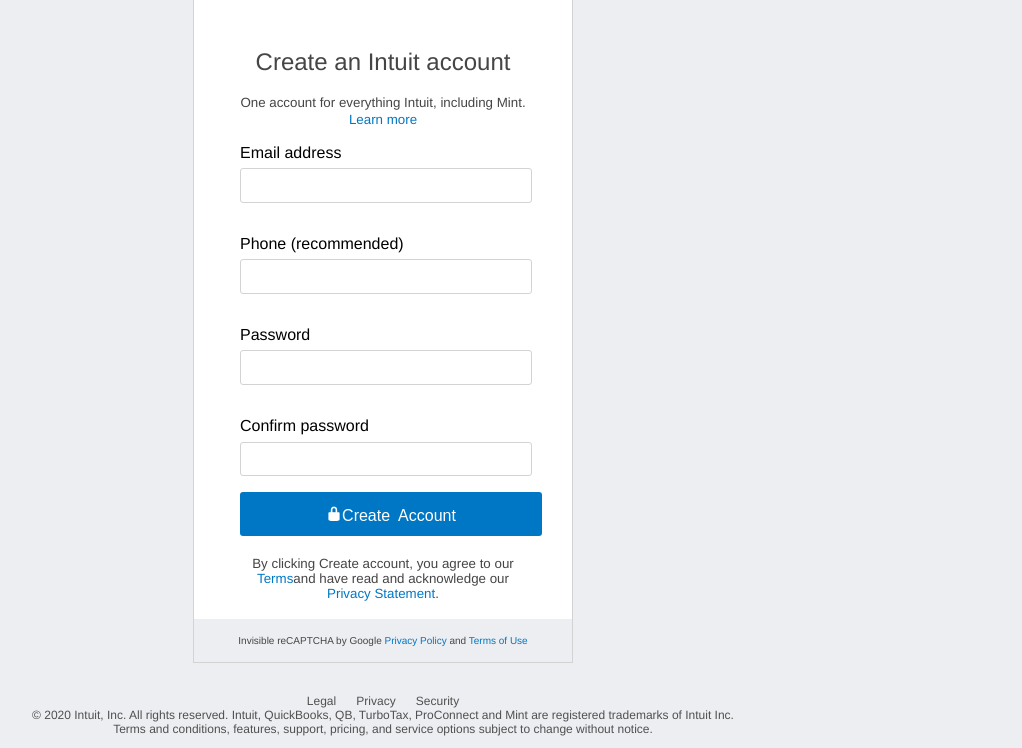
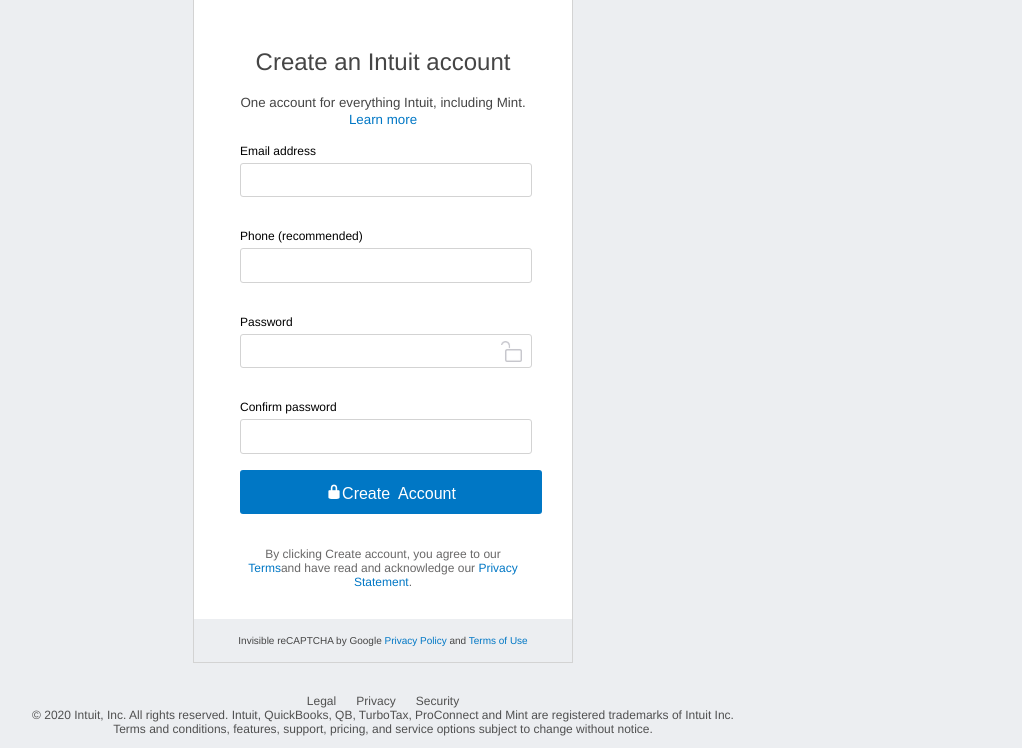
Before and after one commit to diazgio/Mint-singup-project, a website: page index.html in a window 1280 px wide. Shown: the part 188-936 px from the top of the page, without its empty margins (257-1279 px from the left). Drawn offline with Linux system fonts and the light colour scheme; files whose address does not match are found by name.

Commit message:
Input icon added and fix size of letters

```diff
--- a/index.html
+++ b/index.html
@@ -53,13 +53,13 @@
                     <label for="password" class="form">
                         Password
                     </label>
-                    <input type="password" name="password" id="password">
+                    <input class="input-pass" type="password" name="password" id="password">
                 </div>
-                <div class="containner">
+                <div class="containner" id="inpunt-containner">
                     <label for="confirm-password" class="form">
                         Confirm password
                     </label>
-                    <input type="password" name="password" id="confirm-password">
+                    <input  type="password" name="password" id="confirm-password">
                 </div>
 
                 <div class="submit">
--- a/style.css
+++ b/style.css
@@ -127,6 +127,7 @@
   display: flex;
   flex-direction: column;
   padding-bottom: 0.4em;
+  font-size: 12px;
 }
 
 .containner input {
@@ -140,14 +141,19 @@
   padding: 1em;
 }
 
+#input-containner {
+  padding-bottom: 2em;
+}
+
 .terms {
-  padding: 1.5em;
+  padding: 2.5em 1.5em;
   text-align: center;
   font-size: smaller;
 }
 
 .terms p {
-  color: rgb(69, 69, 69);
+  color: rgb(105, 104, 104);
+  font-size: 12px;
 }
 
 .terms a,
@@ -188,3 +194,9 @@
 .logo-names {
   display: flex;
 }
+
+.input-pass {
+  background-image: url(./images/lock-open.PNG);
+  background-repeat: no-repeat;
+  background-position: right;
+}
```
Also changed, not shown: images/lock-open.PNG (added).
